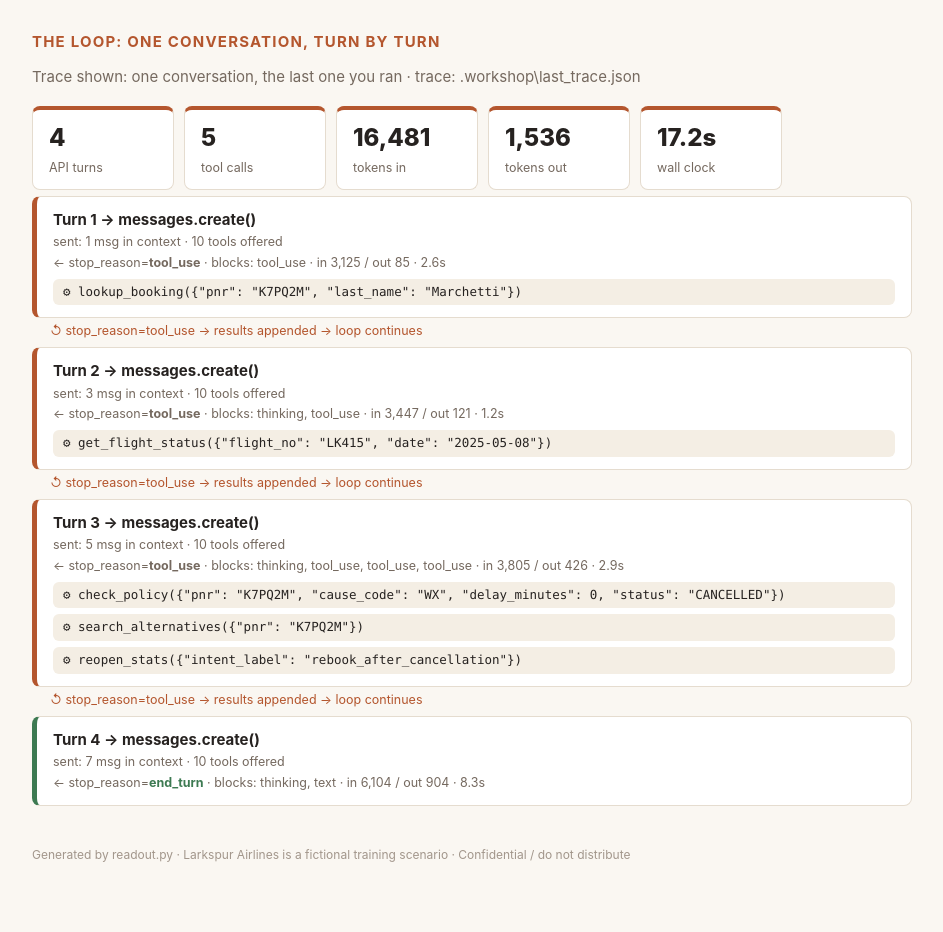
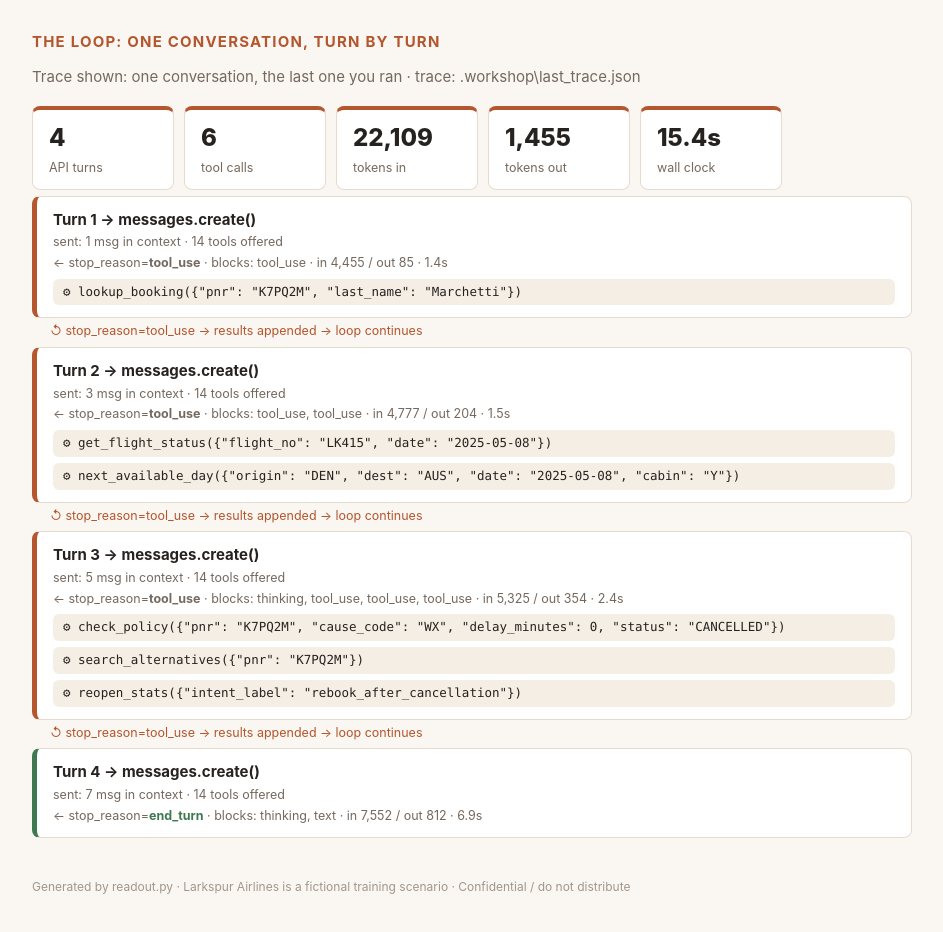
Before and after one commit to belalshourbagui-bit/larkspur-exercise, a plain HTML site: page readout.html in a window 1280 px wide. Shown: the part 1662-2594 px from the top of the page, without its empty margins (168-1111 px from the left). Drawn offline with Linux system fonts and the light colour scheme.

Commit message:
canon: gate 2.2 by ElShourbagui, Belal
Step 2.2 (The same tool, over MCP) saved. Green on this laptop: 1.2, 1.3, 1.4, 2.1, 2.2.
Changed since the last canon: PITCH.md +6 -6, readout-trace.json +5 -4, readout.html +15 -14.
Why: Ship it: PITCH.md filled in by the team
Behind? python3 pod_sync.py --take-canon, then in claude: /catchup

```diff
--- a/readout.html
+++ b/readout.html
@@ -38,7 +38,7 @@ th { background: #f4eee4; font-size: 12px; letter-spacing: .05em; text-transform
 .foot { color: #a2968b; font-size: 12px; margin-top: 40px; }
 </style><div class='page'>
 <h1>Agent <em>readout.</em></h1>
-<p class='sub'>Team Room 7 · 2026-11-16 19:27</p>
+<p class='sub'>Team Room 7 · 2026-11-16 19:53</p>
 <h2>Architecture: what the agent is</h2>
 <div class='strip'>
 <div class='stat'><b>14</b><span>tools offered</span></div>
@@ -86,29 +86,30 @@ th { background: #f4eee4; font-size: 12px; letter-spacing: .05em; text-transform
 <p class='sub'>Trace shown: one conversation, the last one you ran · trace: .workshop\last_trace.json</p>
 <div class='strip'>
 <div class='stat'><b>4</b><span>API turns</span></div>
-<div class='stat'><b>5</b><span>tool calls</span></div>
-<div class='stat'><b>16,481</b><span>tokens in</span></div>
-<div class='stat'><b>1,536</b><span>tokens out</span></div>
-<div class='stat'><b>17.2s</b><span>wall clock</span></div>
+<div class='stat'><b>6</b><span>tool calls</span></div>
+<div class='stat'><b>22,109</b><span>tokens in</span></div>
+<div class='stat'><b>1,455</b><span>tokens out</span></div>
+<div class='stat'><b>15.4s</b><span>wall clock</span></div>
 </div>
 <div class='turn'>
 <div class='hd'>Turn 1 → messages.create()</div>
-<div class='meta'>sent: 1 msg in context · 10 tools offered</div>
-<div class='meta'>← stop_reason=<b>tool_use</b> · blocks: tool_use · in 3,125 / out 85 · 2.6s</div>
+<div class='meta'>sent: 1 msg in context · 14 tools offered</div>
+<div class='meta'>← stop_reason=<b>tool_use</b> · blocks: tool_use · in 4,455 / out 85 · 1.4s</div>
 <div class='tool'>⚙ lookup_booking({&quot;pnr&quot;: &quot;K7PQ2M&quot;, &quot;last_name&quot;: &quot;Marchetti&quot;})</div>
 </div>
 <div class='loopback'>↺ stop_reason=tool_use → results appended → loop continues</div>
 <div class='turn'>
 <div class='hd'>Turn 2 → messages.create()</div>
-<div class='meta'>sent: 3 msg in context · 10 tools offered</div>
-<div class='meta'>← stop_reason=<b>tool_use</b> · blocks: thinking, tool_use · in 3,447 / out 121 · 1.2s</div>
+<div class='meta'>sent: 3 msg in context · 14 tools offered</div>
+<div class='meta'>← stop_reason=<b>tool_use</b> · blocks: tool_use, tool_use · in 4,777 / out 204 · 1.5s</div>
 <div class='tool'>⚙ get_flight_status({&quot;flight_no&quot;: &quot;LK415&quot;, &quot;date&quot;: &quot;2025-05-08&quot;})</div>
+<div class='tool'>⚙ next_available_day({&quot;origin&quot;: &quot;DEN&quot;, &quot;dest&quot;: &quot;AUS&quot;, &quot;date&quot;: &quot;2025-05-08&quot;, &quot;cabin&quot;: &quot;Y&quot;})</div>
 </div>
 <div class='loopback'>↺ stop_reason=tool_use → results appended → loop continues</div>
 <div class='turn'>
 <div class='hd'>Turn 3 → messages.create()</div>
-<div class='meta'>sent: 5 msg in context · 10 tools offered</div>
-<div class='meta'>← stop_reason=<b>tool_use</b> · blocks: thinking, tool_use, tool_use, tool_use · in 3,805 / out 426 · 2.9s</div>
+<div class='meta'>sent: 5 msg in context · 14 tools offered</div>
+<div class='meta'>← stop_reason=<b>tool_use</b> · blocks: thinking, tool_use, tool_use, tool_use · in 5,325 / out 354 · 2.4s</div>
 <div class='tool'>⚙ check_policy({&quot;pnr&quot;: &quot;K7PQ2M&quot;, &quot;cause_code&quot;: &quot;WX&quot;, &quot;delay_minutes&quot;: 0, &quot;status&quot;: &quot;CANCELLED&quot;})</div>
 <div class='tool'>⚙ search_alternatives({&quot;pnr&quot;: &quot;K7PQ2M&quot;})</div>
 <div class='tool'>⚙ reopen_stats({&quot;intent_label&quot;: &quot;rebook_after_cancellation&quot;})</div>
@@ -116,8 +117,8 @@ th { background: #f4eee4; font-size: 12px; letter-spacing: .05em; text-transform
 <div class='loopback'>↺ stop_reason=tool_use → results appended → loop continues</div>
 <div class='turn done'>
 <div class='hd'>Turn 4 → messages.create()</div>
-<div class='meta'>sent: 7 msg in context · 10 tools offered</div>
-<div class='meta'>← stop_reason=<b class='stopped'>end_turn</b> · blocks: thinking, text · in 6,104 / out 904 · 8.3s</div>
+<div class='meta'>sent: 7 msg in context · 14 tools offered</div>
+<div class='meta'>← stop_reason=<b class='stopped'>end_turn</b> · blocks: thinking, text · in 7,552 / out 812 · 6.9s</div>
 </div>
 <p class='foot'>Generated by readout.py · Larkspur Airlines is a fictional training scenario · Confidential / do not distribute</p></div>
-<script type="application/json" id="evidence">{"generated": "2026-11-16T19:27:20", "pod": "Room 7", "banked_by": "belal el shourbagui", "banked": {"1.2": "40D-C26", "1.3": "D2E-995", "1.4": "C85-4EC", "2.1": "31C-9DA", "2.2": "B2C-338"}, "trace": {"turns": 4, "tool_calls": 5, "tool_names": ["lookup_booking", "get_flight_status", "check_policy", "search_alternatives", "reopen_stats"], "saw_thinking": true, "used_format": false, "used_tool_choice_none": false, "streamed": false, "deltas_seen": 0, "tokens": {"input": 16481, "output": 1536, "cache_read": 0, "cache_write": 0}, "cache_hit_ratio": null, "elapsed": 17.2}, "all_shapes": {"attempted": 5, "shapes": 5, "failed": 0, "resolved": 5, "turns": 17, "tool_calls": 13, "tokens_in": 54335, "tokens_out": 4539, "cache_read": 0, "unfinished": [], "errors": []}}</script>
+<script type="application/json" id="evidence">{"generated": "2026-11-16T19:53:26", "pod": "Room 7", "banked_by": "belal el shourbagui", "banked": {"1.2": "40D-C26", "1.3": "D2E-995", "1.4": "C85-4EC", "2.1": "31C-9DA", "2.2": "B2C-338"}, "trace": {"turns": 4, "tool_calls": 6, "tool_names": ["lookup_booking", "get_flight_status", "next_available_day", "check_policy", "search_alternatives", "reopen_stats"], "saw_thinking": true, "used_format": false, "used_tool_choice_none": false, "streamed": false, "deltas_seen": 0, "tokens": {"input": 22109, "output": 1455, "cache_read": 0, "cache_write": 0}, "cache_hit_ratio": null, "elapsed": 15.4}, "all_shapes": {"attempted": 5, "shapes": 5, "failed": 0, "resolved": 5, "turns": 17, "tool_calls": 13, "tokens_in": 54335, "tokens_out": 4539, "cache_read": 0, "unfinished": [], "errors": []}}</script>
```
Also changed, not shown: readout-trace.json (+5 -4 lines), 1 other file.
